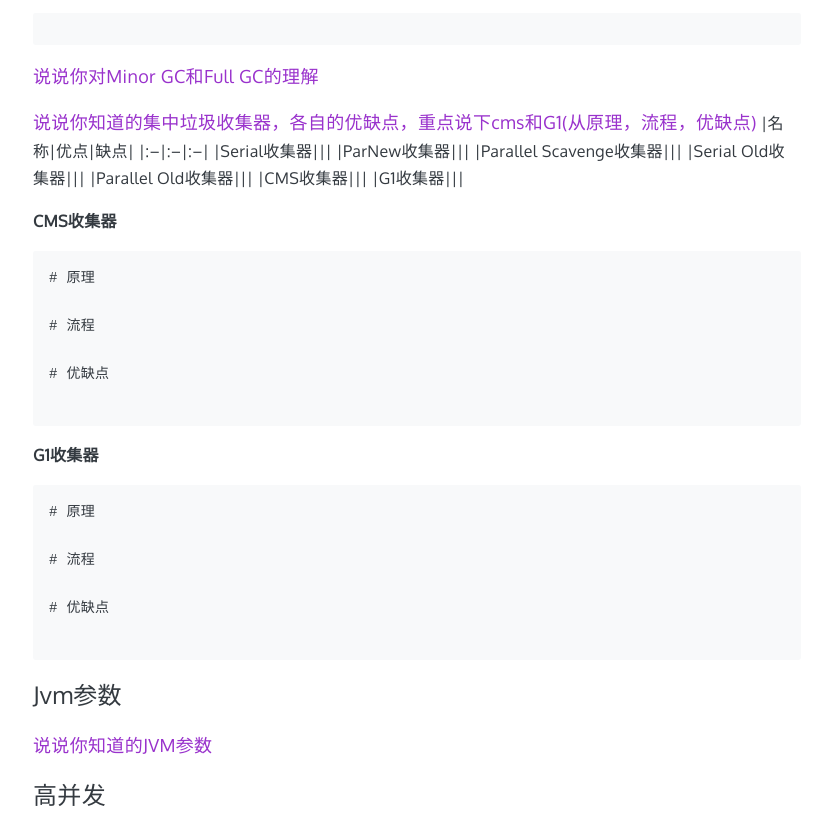
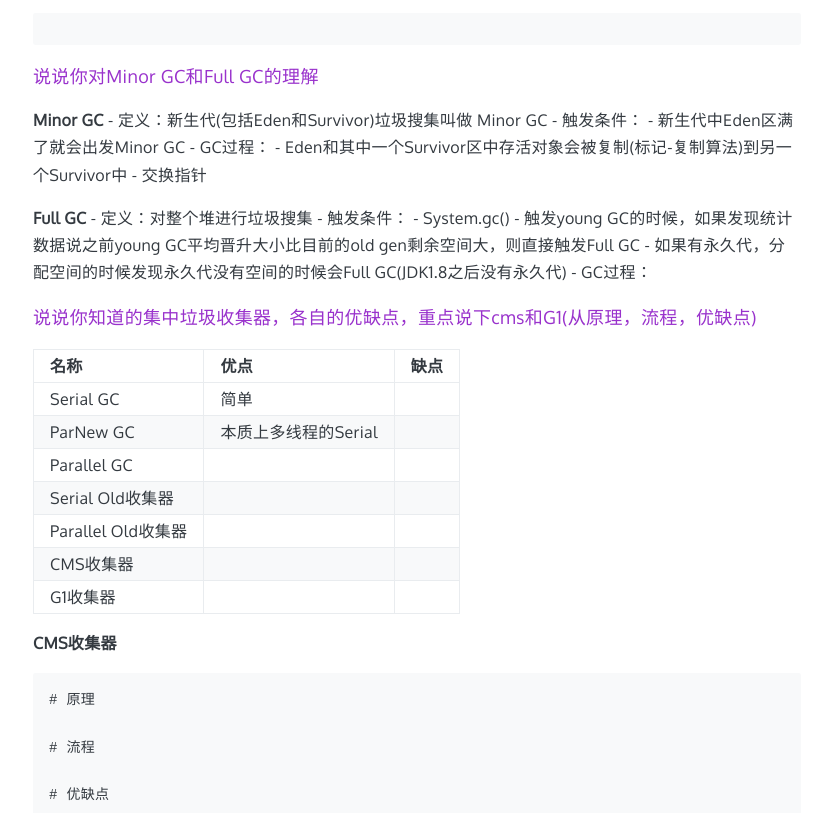
Before and after one commit to Jaswiner/Interview, a plain HTML site: page docs/jvm/index.html in a window 1280 px wide. Shown: the part 3473-4286 px from the top of the page, without its empty margins (239-1062 px from the left). Drawn offline with Linux system fonts and the light colour scheme; a web font is replaced by a local one.

Commit message:
change some q

```diff
--- a/docs/jvm/index.html
+++ b/docs/jvm/index.html
@@ -537,16 +537,77 @@ https://github.com/alex-shpak/hugo-book
 
 <p><font color="#9932CC" size=4>说说你对Minor GC和Full GC的理解</font></p>
 
-<p><font color="#9932CC" size=4>说说你知道的集中垃圾收集器，各自的优缺点，重点说下cms和G1(从原理，流程，优缺点)</font>
-|名称|优点|缺点|
-|:&ndash;|:&ndash;|:&ndash;|
-|Serial收集器|||
-|ParNew收集器|||
-|Parallel Scavenge收集器|||
-|Serial Old收集器|||
-|Parallel Old收集器|||
-|CMS收集器|||
-|G1收集器|||</p>
+<p><strong>Minor GC</strong>
+- 定义：新生代(包括Eden和Survivor)垃圾搜集叫做 Minor GC
+- 触发条件：
+    - 新生代中Eden区满了就会出发Minor GC
+- GC过程：
+    - Eden和其中一个Survivor区中存活对象会被复制(标记-复制算法)到另一个Survivor中
+    - 交换指针</p>
+
+<p><strong>Full GC</strong>
+- 定义：对整个堆进行垃圾搜集
+- 触发条件：
+    - System.gc()
+    - 触发young GC的时候，如果发现统计数据说之前young GC平均晋升大小比目前的old gen剩余空间大，则直接触发Full GC
+    - 如果有永久代，分配空间的时候发现永久代没有空间的时候会Full GC(JDK1.8之后没有永久代)
+- GC过程：</p>
+
+<p><font color="#9932CC" size=4>说说你知道的集中垃圾收集器，各自的优缺点，重点说下cms和G1(从原理，流程，优缺点)</font></p>
+
+<table>
+<thead>
+<tr>
+<th align="left">名称</th>
+<th align="left">优点</th>
+<th align="left">缺点</th>
+</tr>
+</thead>
+
+<tbody>
+<tr>
+<td align="left">Serial GC</td>
+<td align="left">简单</td>
+<td align="left"></td>
+</tr>
+
+<tr>
+<td align="left">ParNew GC</td>
+<td align="left">本质上多线程的Serial</td>
+<td align="left"></td>
+</tr>
+
+<tr>
+<td align="left">Parallel GC</td>
+<td align="left"></td>
+<td align="left"></td>
+</tr>
+
+<tr>
+<td align="left">Serial Old收集器</td>
+<td align="left"></td>
+<td align="left"></td>
+</tr>
+
+<tr>
+<td align="left">Parallel Old收集器</td>
+<td align="left"></td>
+<td align="left"></td>
+</tr>
+
+<tr>
+<td align="left">CMS收集器</td>
+<td align="left"></td>
+<td align="left"></td>
+</tr>
+
+<tr>
+<td align="left">G1收集器</td>
+<td align="left"></td>
+<td align="left"></td>
+</tr>
+</tbody>
+</table>
 
 <p><strong>CMS收集器</strong></p>
 
@@ -565,6 +626,9 @@ https://github.com/alex-shpak/hugo-book
 # 流程
 
 # 优缺点
+
+# Tips：
+- JDK9以后默认的GC
 
 </code></pre>
 
```
